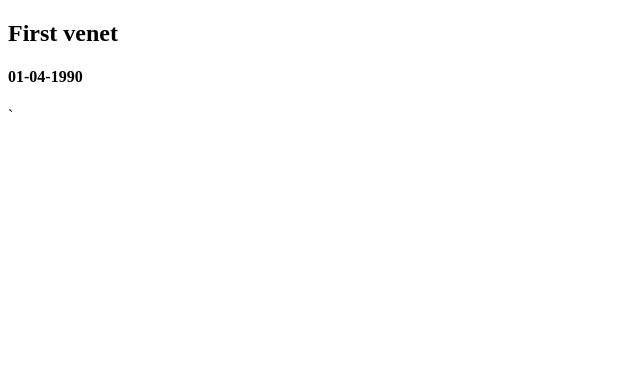
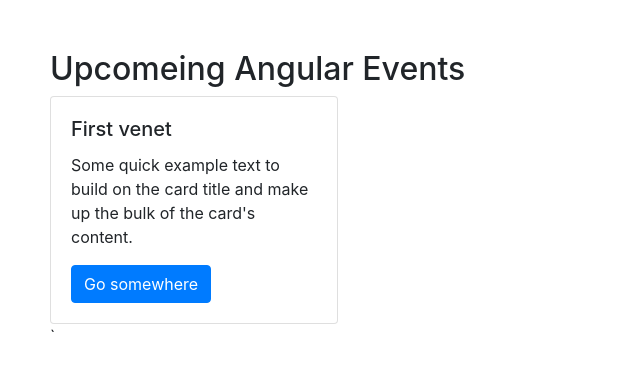
Before and after one commit to anowereng/pluralsight_angular_fundamentals, an Angular app in the folder pluralsight-angular-fundamental/: page / in a window 1280 px wide. Shown: the top 370 px of the page, without its empty margins (0-640 px from the left). Built offline with nearby package versions, Linux system fonts and the light colour scheme.

Commit message:
communicating with child component using input

```diff
--- a/pluralsight-angular-fundamental/angular.json
+++ b/pluralsight-angular-fundamental/angular.json
@@ -24,9 +24,13 @@
               "src/assets"
             ],
             "styles": [
-              "src/styles.css"
+              "src/styles.css",
+              "./node_modules/bootstrap/dist/css/bootstrap.css"
             ],
-            "scripts": []
+            "scripts": [
+              "./node_modules/jquery/dist/jquery.js",
+              "./node_modules/bootstrap/dist/js/bootstrap.js"
+            ]
           },
           "configurations": {
             "production": {
--- a/pluralsight-angular-fundamental/package.json
+++ b/pluralsight-angular-fundamental/package.json
@@ -19,6 +19,8 @@
     "@angular/platform-browser": "~10.0.14",
     "@angular/platform-browser-dynamic": "~10.0.14",
     "@angular/router": "~10.0.14",
+    "bootstrap": "^4.5.2",
+    "jquery": "^3.5.1",
     "rxjs": "~6.5.5",
     "tslib": "^2.0.0",
     "zone.js": "~0.10.3"
--- a/pluralsight-angular-fundamental/src/app/app.module.ts
+++ b/pluralsight-angular-fundamental/src/app/app.module.ts
@@ -3,11 +3,13 @@
 
 import { EventsAppComponent } from './events-app.component';
 import { EventsListComponent } from './events/events-list.component';
+import { EventsThumnailComponent } from './events/events-thumbnail.component';
 
 @NgModule({
   declarations: [
     EventsAppComponent,
-    EventsListComponent
+    EventsListComponent,
+    EventsThumnailComponent
   ],
   imports: [
     BrowserModule
--- a/pluralsight-angular-fundamental/src/app/events/events-list.component.html
+++ b/pluralsight-angular-fundamental/src/app/events/events-list.component.html
@@ -1,2 +1,3 @@
-<h2>{{event.name}}</h2>
-<h4>{{event.date}}</h4>
+
+<h2>Upcomeing Angular Events</h2>
+<event-thumbnail [event]="event1"></event-thumbnail>
--- a/pluralsight-angular-fundamental/src/app/events/events-list.component.ts
+++ b/pluralsight-angular-fundamental/src/app/events/events-list.component.ts
@@ -5,9 +5,10 @@
   templateUrl: '../events/events-list.component.html'
 })
 export class EventsListComponent {
-  event = {
+  event1 = {
     id: 123,
     name: 'First venet',
-    date: '01-04-1990'
+    date: '01-04-1990',
+    desctiption:'Some quick example text to build on the card title and make up the bulk of the card\'s content.'
   }
 }
--- /dev/null
+++ b/pluralsight-angular-fundamental/src/app/events/events-thumbnail.component.ts
@@ -0,0 +1,15 @@
+import { Component, Input } from '@angular/core';
+
+@Component({
+  selector: 'event-thumbnail',
+  template: `<div class="card" style="width: 18rem;">
+  <div class="card-body">
+    <h5 class="card-title">{{event.name}}</h5>
+    <p class="card-text">{{event.desctiption}} </p>
+    <a href="#" class="btn btn-primary">Go somewhere</a>
+  </div>
+</div>`
+})
+export class EventsThumnailComponent {
+    @Input() event:any
+}
--- a/pluralsight-angular-fundamental/src/index.html
+++ b/pluralsight-angular-fundamental/src/index.html
@@ -7,7 +7,7 @@
   <meta name="viewport" content="width=device-width, initial-scale=1">
   <link rel="icon" type="image/x-icon" href="favicon.ico">
 </head>
-<body>
+<body class="body">
   <app-root></app-root>
 </body>
 </html>
--- a/pluralsight-angular-fundamental/src/styles.css
+++ b/pluralsight-angular-fundamental/src/styles.css
@@ -1 +1,3 @@
-/* You can add global styles to this file, and also import other style files */
+.body{
+    margin: 50px;
+}
```
Also changed, not shown: 1 other file (tests, documents, lock files or other folders).
